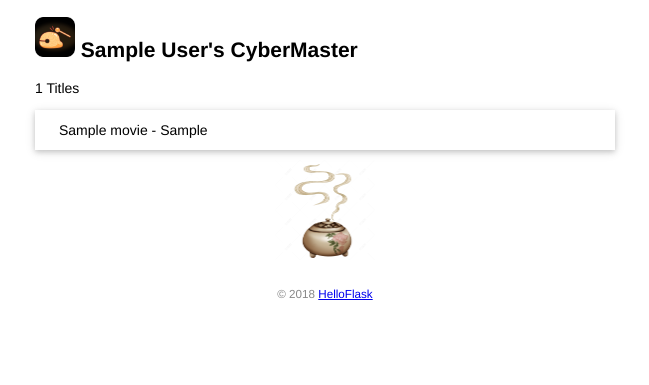
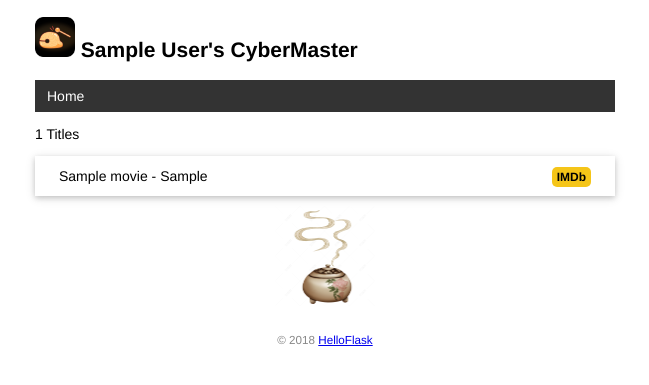
Before and after one commit to DuYawen1215/CyberMaster, a Flask app: page / in a window 1280 px wide. Shown: the top 385 px of the page, without its empty margins (315-964 px from the left). Run offline with Flask 3, Linux system fonts and the light colour scheme; tables that the repository leaves empty hold one stand-in row (values such as "Sample post").

Commit message:
Add base template and error template

```diff
--- a/app.py
+++ b/app.py
@@ -63,6 +63,15 @@ def forge():
     db.session.commit()
     click.echo('Done.')
 
+@app.context_processor
+def inject_user():  # 函数名可以随意修改
+    user = User.query.first()  #读取所有用户，并注入到每个模版中
+    return dict(user=user)  # 需要返回字典，等同于 return {'user': user}
+
+@app.errorhandler(404)  # 传入要处理的代码
+def page_not_found(e):  # 接受异常对象作为参数
+    return render_template('404.html'), 404  # 返回模板和状态码
+
 @app.route('/')
 # def hello():
 #     return 'Welcom to CyberMaster!'
@@ -80,8 +89,6 @@ def forge():
 #     # 下面这个调用传入了多余的关键字参数，它们会被作为查询字符串附加到 URL 后面。
 #     print(url_for('test_url_for', num=2))  # 输出：/test?num=2
 #     return 'Test page'
-
 def index():
-    user = User.query.first()  # 读取用户记录
     movies = Movie.query.all()  # 读取所有电影记录
-    return render_template('index.html', user=user, movies=movies)
+    return render_template('index.html', movies=movies)
--- a/static/style.css
+++ b/static/style.css
@@ -46,3 +46,43 @@ footer {
     margin: 0 auto;
     height: 100px;
 }
+
+/* 导航栏 */
+nav ul {
+    list-style-type: none;
+    margin: 0;
+    padding: 0;
+    overflow: hidden;
+    background-color: #333;
+}
+
+nav li {
+    float: left;
+}
+
+nav li a {
+    display: block;
+    color: white;
+    text-align: center;
+    padding: 8px 12px;
+    text-decoration: none;
+}
+
+nav li a:hover {
+    background-color: #111;
+}
+
+/* imdb */
+.float-right {
+    float: right;
+}
+
+.imdb {
+    font-size: 12px;
+    font-weight: bold;
+    color: black;
+    text-decoration: none;
+    background: #F5C518;
+    border-radius: 5px;
+    padding: 3px 5px;
+}
--- /dev/null
+++ b/templates/base.html
@@ -0,0 +1,27 @@
+<!DOCTYPE html>
+<html lang="en">
+<head>
+    {% block head %}
+    <meta charset="UTF-8">
+    <meta name="viewport" content="width=device-width, initial-scale=1.0">
+    <title>{{ user.name }}'s Watchlist</title>
+    <link rel="icon" href="{{ url_for('static', filename='master.png') }}">
+    <link rel="stylesheet" href="{{ url_for('static', filename='style.css')}}">
+    {% endblock %}
+</head>
+<body>
+    <h2>
+        <img alt="muyu" class="muyu" src="{{ url_for('static', filename='images/muyu.png')}}">
+        {{ user.name }}'s CyberMaster
+    </h2>
+    <nav>
+        <ul>
+            <li><a href="{{ url_for('index') }}">Home</a></li>
+        </ul>
+    </nav>
+    {% block content %}{% endblock %}
+    <footer>
+        <small>&copy; 2018 <a href="http://helloflask.com/book/3">HelloFlask</a></small>
+    </footer>
+</body>
+</html>
--- a/templates/index.html
+++ b/templates/index.html
@@ -1,26 +1,16 @@
-<!DOCTYPE html>
-<html lang="en">
-<head>
-    <meta charset="UTF-8">
-    <title>CyberMaster</title>
-    <link rel="icon" href="{{ url_for('static', filename='master.png') }}">
-    <link rel="stylesheet" href="{{ url_for('static', filename='style.css')}}">
-</head>
-<body>
-    <h2>
-        <img alt="muyu" class="muyu" src="{{ url_for('static', filename='images/muyu.png')}}">
-        {{ user.name }}'s CyberMaster
-    </h2>
-        {# 使用 length 过滤器获取 movies 变量的长度 #}
+{% extends 'base.html' %}
+
+{% block content %}
 <p>{{ movies|length }} Titles</p>
 <ul class="movie-list">
     {% for movie in movies %}  {# 迭代 movies 变量 #}
-            <li>{{ movie.title }} - {{ movie.year }}</li>  {# 等同于 movie['title'] #}
+    <li>{{ movie.title }} - {{ movie.year }}
+        <span class="float-right">
+            {# 为每一个电影条目右侧添加了一个 IMDb 链接 #}
+            <a class="imdb" href="https://movie.douban.com/subject_search?search_text={{ movie.title }}" target="_blank" title="Find this movie on IMDb">IMDb</a>
+        </span>
+    </li>
     {% endfor %}  {# 使用 endfor 标签结束 for 语句 #}
 </ul>
 <img alt="xianglu" class="xianglu" src="{{ url_for('static', filename='images/xianglu.png')}}">
-        <footer>
-            <small>&copy; 2018 <a href="http://helloflask.com/book/3">HelloFlask</a></small>
-        </footer>
-</body>
-</html>
+{% endblock %}
```
Also changed, not shown: templates/404.html (added, +28 -0 lines). Lines whose indentation alone changed are shown as unchanged.
